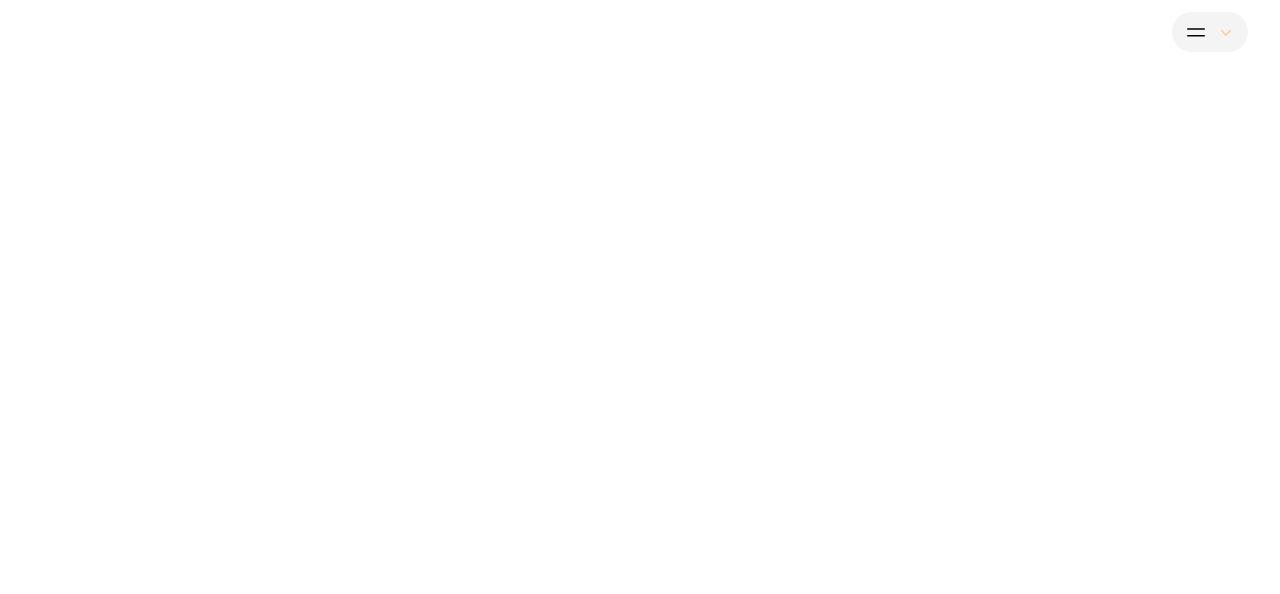
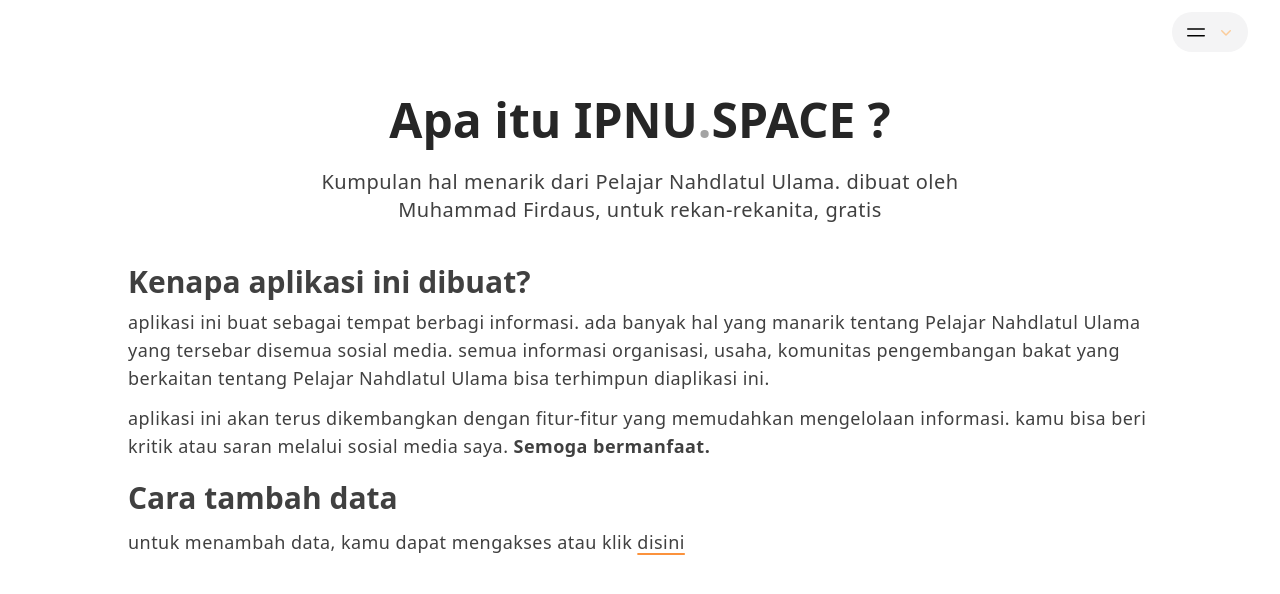
Before and after one commit to mdaushi/ipnuspace, a Nuxt app: page /about in a window 1280 px wide. Before the commit this address had no page. Shown: the top 594 px of the page. Built offline with nearby package versions, Linux system fonts and the light colour scheme.

Commit message:
add about page

```diff
--- a/components/MoreNav.vue
+++ b/components/MoreNav.vue
@@ -90,11 +90,11 @@
     description: "Kenapa aplikasi ini dibuat",
     href: "/about",
   },
-  {
-    name: "Automations",
-    description: "Create your own targeted content",
-    href: "##",
-  },
+  // {
+  //   name: "Automations",
+  //   description: "Create your own targeted content",
+  //   href: "##",
+  // },
   // {
   //   name: "Reports",
   //   description: "Keep track of your growth",
--- /dev/null
+++ b/pages/about.vue
@@ -0,0 +1,61 @@
+<template>
+  <div>
+    <main class="mx-auto mt-12 h-full w-full max-w-5xl justify-center">
+      <div>
+        <AppHero
+          :before-title="beforeTitle"
+          :after-title="afterTitle"
+          :description="description"
+        ></AppHero>
+        <div class="mt-4">
+          <h1 class="text-3xl font-black text-neutral-700">
+            Kenapa aplikasi ini dibuat?
+          </h1>
+          <p class="mt-2 text-left text-lg tracking-wide text-neutral-700">
+            aplikasi ini buat sebagai tempat berbagi informasi. ada banyak hal
+            yang manarik tentang Pelajar Nahdlatul Ulama yang tersebar disemua
+            sosial media. semua informasi organisasi, usaha, komunitas
+            pengembangan bakat yang berkaitan tentang Pelajar Nahdlatul Ulama
+            bisa terhimpun diaplikasi ini.
+          </p>
+          <p class="mt-3 text-left text-lg tracking-wide text-neutral-700">
+            aplikasi ini akan terus dikembangkan dengan fitur-fitur yang
+            memudahkan mengelolaan informasi. kamu bisa beri kritik atau saran
+            melalui sosial media saya.
+            <span class="font-black">Semoga bermanfaat.</span>
+          </p>
+        </div>
+        <div class="mt-5">
+          <h1 class="text-3xl font-black text-neutral-700">Cara tambah data</h1>
+          <p class="mt-3 text-left text-lg tracking-wide text-neutral-700">
+            untuk menambah data, kamu dapat mengakses
+            <a
+              href="/tambah"
+              target="_blank"
+              class="underline decoration-2 underline-offset-4 decoration-orange-400 hover:text-orange-400"
+            >
+              {{ linkTambah }}
+            </a>
+            atau klik
+            <a
+              href="/tambah"
+              class="underline decoration-2 underline-offset-4 decoration-orange-400 hover:text-orange-400"
+              target="_blank"
+            >
+              disini
+            </a>
+          </p>
+        </div>
+      </div>
+    </main>
+  </div>
+</template>
+
+<script setup>
+const beforeTitle = "Apa itu";
+const afterTitle = "?";
+const description =
+  "Kumpulan hal menarik dari Pelajar Nahdlatul Ulama. dibuat oleh <a href='/'>Muhammad Firdaus</a>, untuk rekan-rekanita, gratis";
+
+const linkTambah = process.env.URL_TAMBAH_DATA;
+</script>
--- a/pages/index.vue
+++ b/pages/index.vue
@@ -2,10 +2,15 @@
   <div class="">
     <main class="mx-auto mt-12 h-full w-full max-w-5xl justify-center">
       <div>
-        <AppHero></AppHero>
+        <AppHero :description="description"></AppHero>
         <FilterComponent></FilterComponent>
         <AppContent></AppContent>
       </div>
     </main>
   </div>
 </template>
+
+<script setup>
+const description =
+  "Banyak hal menarik yang ada IPNU, mari saling kenal, saling beri impect. sebaran hal positif dari rekan-rekan untuk semesta raya";
+</script>
```
